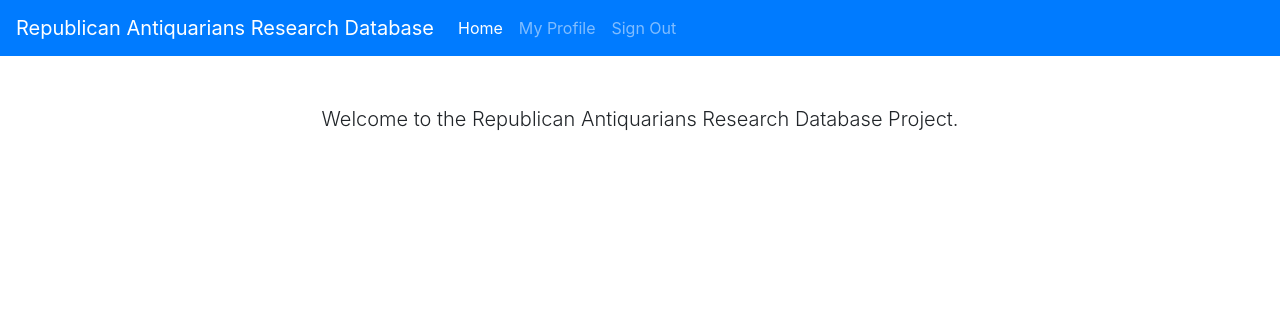
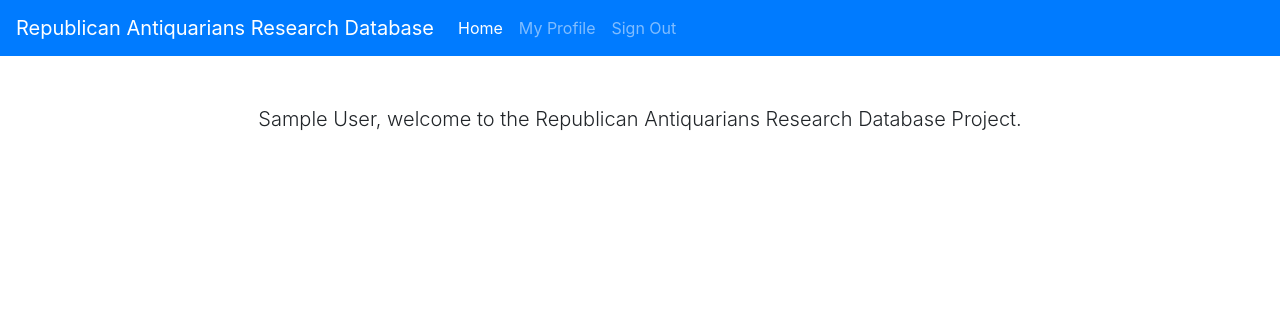
Before and after one commit to UCL/frrant, a Django app: page / in a window 1280 px wide. Shown: the top 316 px of the page. Run offline with Django 3.2, Linux system fonts and the light colour scheme; the visitor is signed in with stand-in values (Sample User, id 1); some libraries are stand-ins or nearby versions.

Commit message:
Added missing translation tags

```diff
--- a/src/rard/templates/base.html
+++ b/src/rard/templates/base.html
@@ -39,7 +39,7 @@
         <button class="navbar-toggler navbar-toggler-right" type="button" data-toggle="collapse" data-target="#navbarSupportedContent" aria-controls="navbarSupportedContent" aria-expanded="false" aria-label="Toggle navigation">
           <span class="navbar-toggler-icon"></span>
         </button>
-        <a class="navbar-brand" href="{% url 'home' %}">Republican Antiquarians Research Database</a>
+        <a class="navbar-brand" href="{% url 'home' %}">{% trans "Republican Antiquarians Research Database" %}</a>
 
         <div class="collapse navbar-collapse" id="navbarSupportedContent">
           <ul class="navbar-nav mr-auto">
@@ -73,7 +73,15 @@
       {% endif %}
 
       {% block content %}
-        <p class='text-center my-5 lead'>Welcome to the Republican Antiquarians Research Database Project.</p>
+        {% if request.user.is_authenticated %}
+          <p class='text-center my-5 lead'>
+            {% blocktrans with name=request.user.display_name %}
+              {{ name }}, welcome to the Republican Antiquarians Research Database Project.
+            {% endblocktrans %}
+          </p>
+        {% else %}
+          <p class='text-center my-5 lead'>{% trans "Welcome to the Republican Antiquarians Research Database Project." %}</p>
+        {% endif %}
       {% endblock content %}
 
     </div> <!-- /container -->
```
